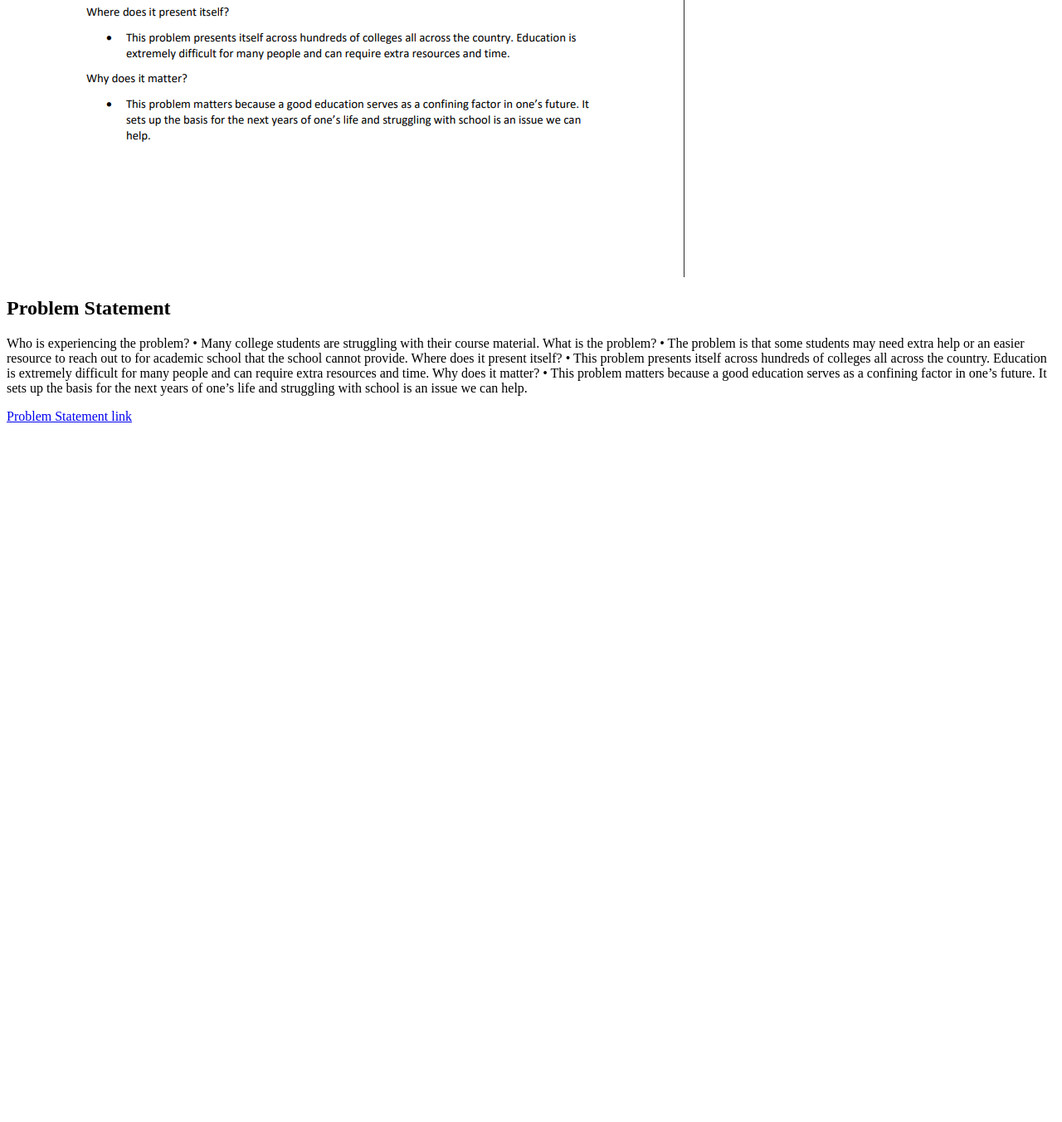
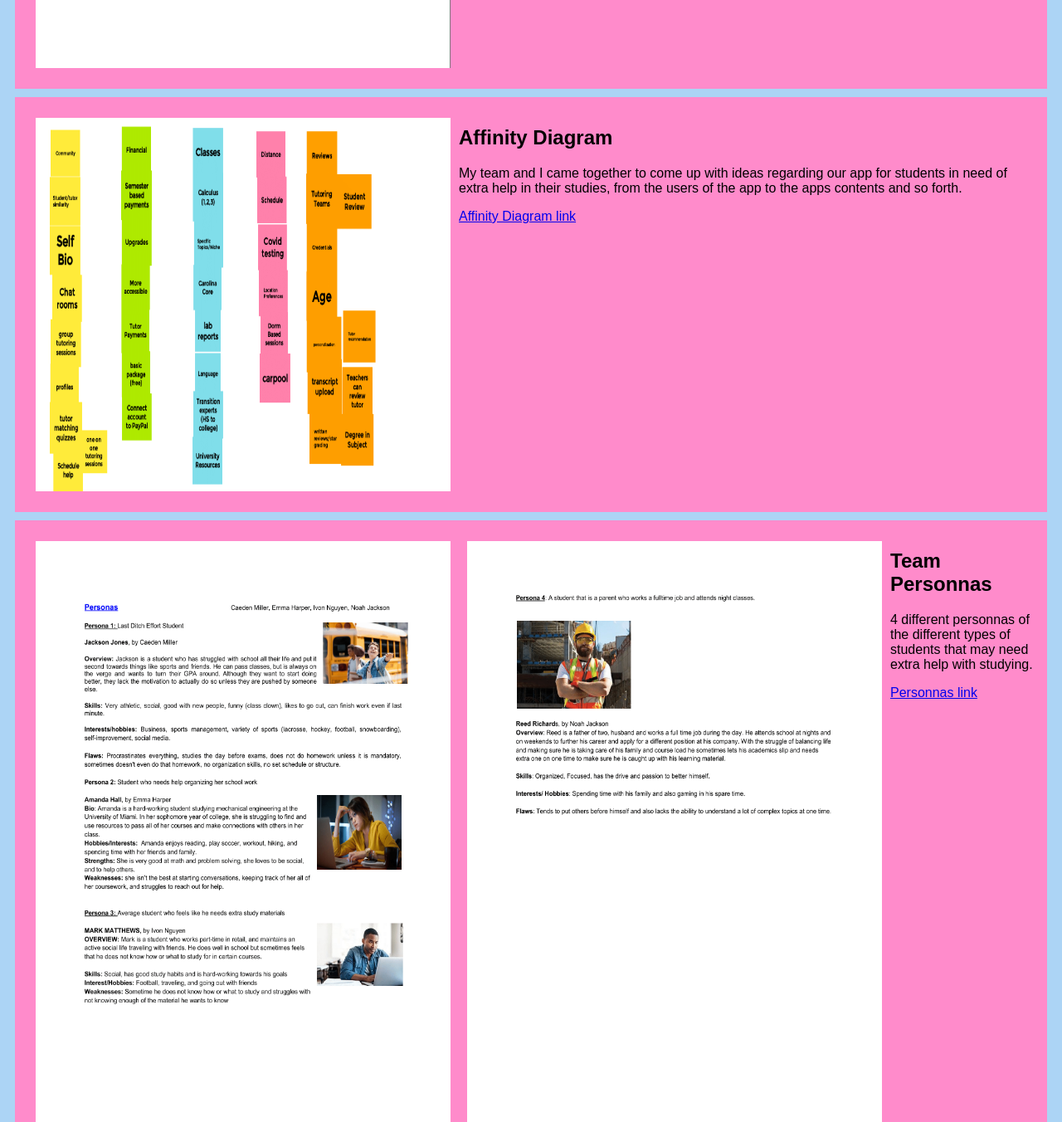
Before and after one commit to INguyen23/INguyen23.github.io, a plain HTML site: page index.html in a window 1280 px wide. Shown: the part 460-1812 px from the top of the page at 83% size. Before the commit the page ends 979 px from the top, so only its background shows below. Drawn offline with Linux system fonts and the light colour scheme.

Commit message:
added personnas

```diff
--- a/index.html
+++ b/index.html
@@ -2,10 +2,12 @@
 <html>
     <head>
         <title>CSCE 190: Ivon Nguyen</title>
+        <link rel="stylesheet" href="styles.css">
     </head>
     <body>
         <h1>Ivon Nguyen's CSCE 190 Site</h1>
 
+        <!-- Problem Statement Assignment -->
         <section class="assignment">
             <img src="images/Problem_Statement.png">
             <section class="ass-details">
@@ -22,8 +24,38 @@
                     • This problem matters because a good education serves as a confining factor in one’s future. It
                     sets up the basis for the next years of one’s life and struggling with school is an issue we can
                     help.</p>
-                    <a href="files/Problem Statement-converted.pdf">Problem Statement link</a>
+                    <a href="files/Problem-Statement-converted.pdf">Problem Statement link</a>
                 </section>
             </section>
+
+            <!-- Affinity Diagram Assignment-->
+            <section class="assignment">
+                <img src="images/Affinity Diagram-1.png" width="800" height="450">
+                <section class="ass-details">
+                    <h2>Affinity Diagram</h2>
+                    <p>
+                        My team and I came together to come up with ideas regarding our app for students in need
+                        of extra help in their studies, from the users of the app to the apps contents and so forth.
+                    </p>
+                        <a href="files/Affinity Diagram.pdf">Affinity Diagram link</a>
+                    </section>
+                </section>
+
+                <!-- Personnas Assignment-->
+            <section class="assignment">
+                <div class="div1">
+                    <img src="images/Personas-1.png" width="500" height="700">
+                </div>
+                <div class="div2">
+                    <img src="images/Personas-2.png" width="500" height="700">
+                </div>
+                <section class="ass-details">
+                    <h2>Team Personnas</h2>
+                    <p>
+                        4 different personnas of the different types of students that may need extra help with studying.
+                    </p>
+                        <a href="files/Personas.pdf">Personnas link</a>
+                    </section>
+                </section>
     </body>
 </html>
--- /dev/null
+++ b/styles.css
@@ -0,0 +1,22 @@
+body{
+    background: rgb(172, 212, 245);
+    font-family: Arial, Helvetica, sans-serif;
+
+}
+
+.assignment{
+    display: flex;
+    padding: 15px;
+    margin: 10px;
+    background: rgb(255, 139, 203);
+}
+
+.assignment img {
+    width: 500px;
+    padding: 10px;
+}
+
+h1{
+    color: rgb(95, 4, 32);
+    text-align: center;
+}
```
Also changed, not shown: images/Affinity Diagram-1.png (added), images/Personas-1.png (added), images/Personas-2.png (added), 4 other files.
